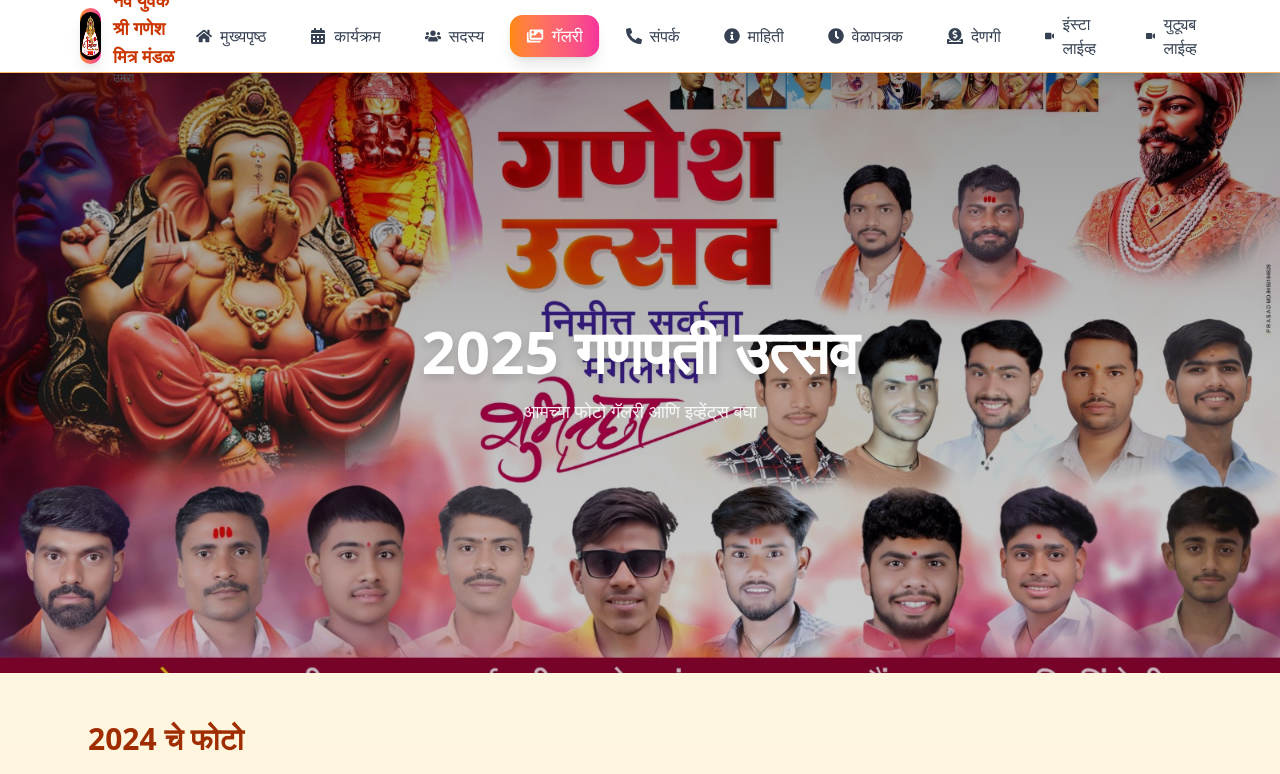
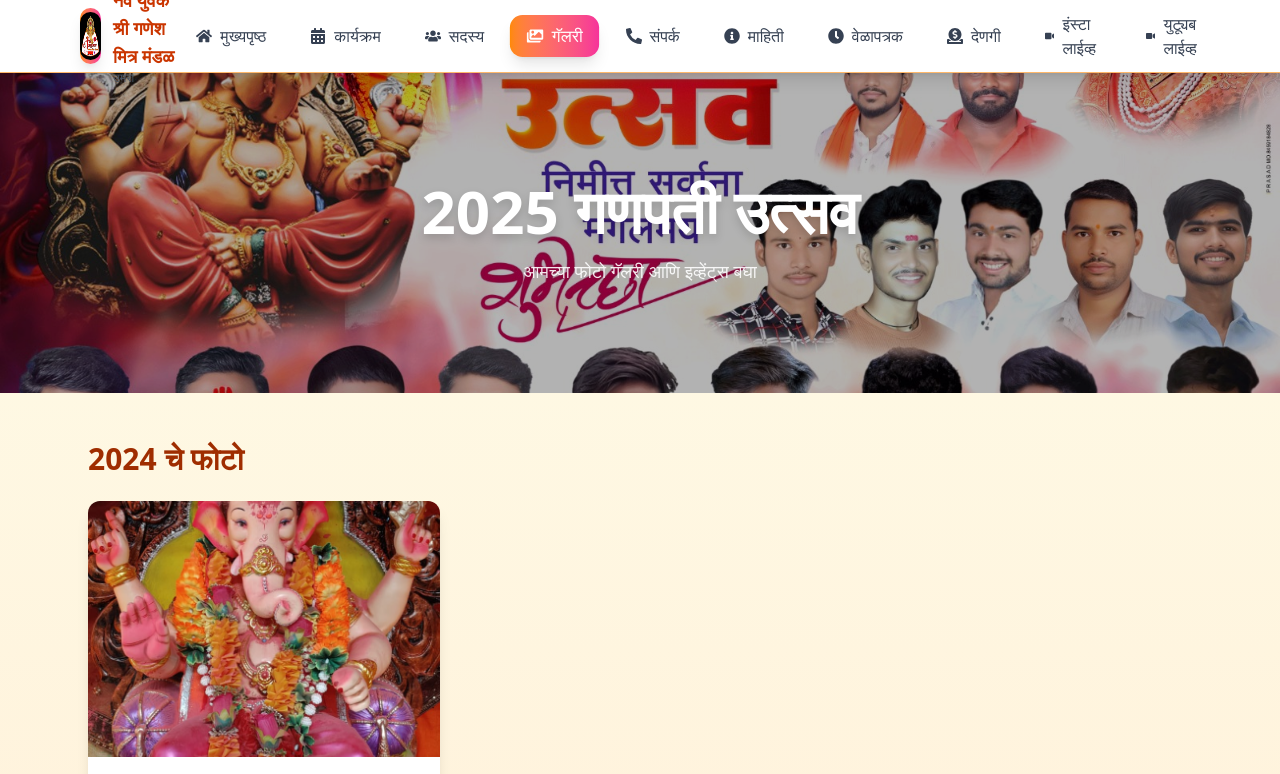
Before and after one commit to SADASHIV123-CYBER/ngmm-umra, a React (Vite) app: page /gallery in a window 1280 px wide. Shown: the top 774 px of the page. Built offline with nearby package versions, Linux system fonts and the light colour scheme.

Commit message:
issue fixed

```diff
--- a/src/pages/Gallery.jsx
+++ b/src/pages/Gallery.jsx
@@ -22,16 +22,17 @@ export default function Gallery() {
   const closeModal = () => setSelectedPhoto(null);
 
   return (
-    <section className="min-h-screen bg-gradient-to-b from-yellow-50 to-orange-100">
+    <section className="bg-gradient-to-b from-yellow-50 to-orange-100 min-h-screen">
       {/* Hero Banner */}
-      <div className="relative w-full h-64 sm:h-96 md:h-[500px] lg:h-[600px]">
+      <div className="relative w-full">
+        {/* Use aspect ratio for responsive full banner */}
+        <div className="w-full aspect-[16/9] sm:aspect-[3/1] md:aspect-[16/5] lg:aspect-[16/4]">
           <img
             src={banner2025}
             alt="2025 Banner"
             className="w-full h-full object-cover"
           />
-        {/* Gradient Overlay */}
-        <div className="absolute inset-0 bg-gradient-to-b from-black/40 via-black/25 to-black/20 flex flex-col justify-center items-center px-4 text-center">
+          <div className="absolute inset-0 bg-black/30 flex flex-col justify-center items-center px-4 text-center">
             <h1 className="text-3xl sm:text-4xl md:text-5xl lg:text-6xl font-extrabold text-white drop-shadow-lg">
               2025 गणपती उत्सव
             </h1>
@@ -40,7 +41,9 @@ export default function Gallery() {
             </p>
           </div>
         </div>
+      </div>
 
+      {/* Gallery */}
       <div className="max-w-6xl mx-auto px-4 sm:px-6 py-12">
         {Object.keys(galleryData).map((year) => (
           <div key={year} className="mb-12">
```
Lines whose indentation alone changed are shown as unchanged.
